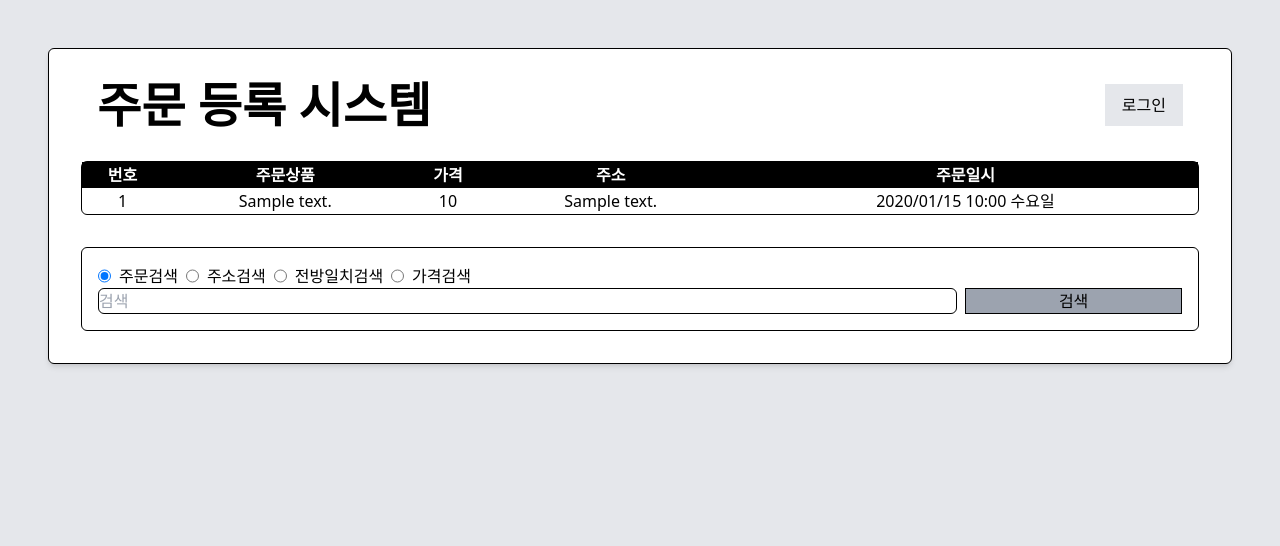
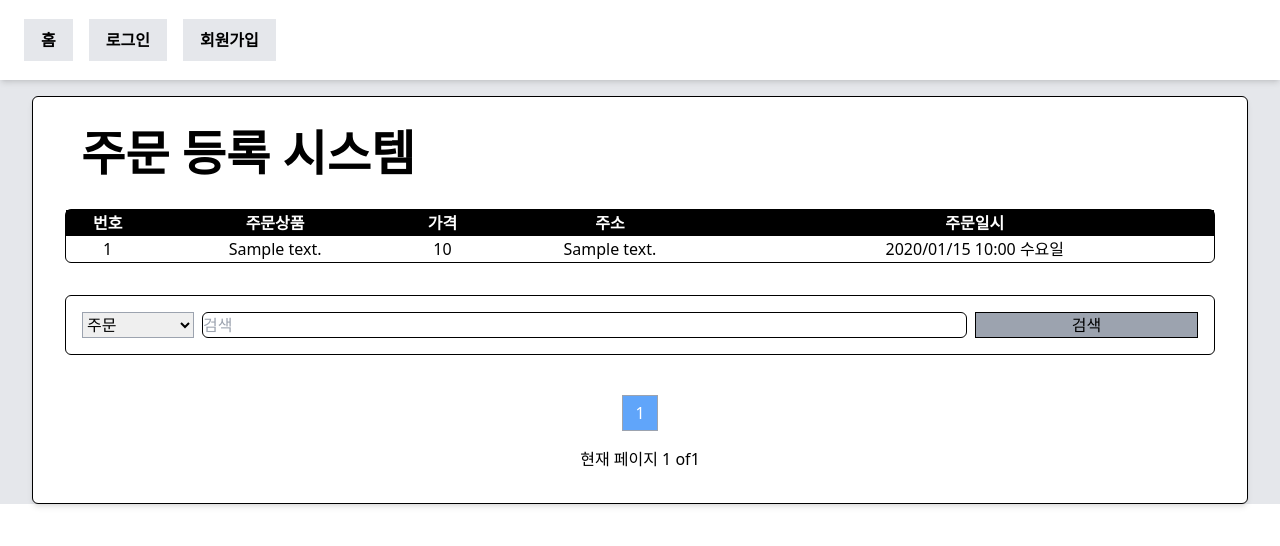
Before and after one commit to Ropung/django-project, a Django app: page /order/ in a window 1280 px wide. Shown: the top 546 px of the page. Run offline with Django 4.2, Linux system fonts and the light colour scheme; tables that the repository leaves empty hold one stand-in row (values such as "Sample post"); some libraries are stand-ins or nearby versions.

Commit message:
middle commit

```diff
--- a/myorder/order/urls.py
+++ b/myorder/order/urls.py
@@ -4,11 +4,11 @@ from . import views
 
 urlpatterns = [
     path('', views.index),
-    path('find_order', views.find_order),
     path('write', views.write),
     path('<int:id>', views.read),
     path('<int:id>/update', views.update),
     path('<int:id>/delete', views.delete),
     path('login', views.login),
     path('logout', views.logout),
+    path('signup', views.signup),
 ]
--- a/myorder/order/views.py
+++ b/myorder/order/views.py
@@ -2,31 +2,41 @@ from django.shortcuts import render
 from django.http import HttpResponse,HttpResponseRedirect
 from django.template import loader
 from .models import Order
+from django.core.paginator import Paginator
 
 def home(request):
     return HttpResponseRedirect('/order/')
 
 def index(request):
-    # -붙이면 DESC 안붙이면
-    oList = Order.objects.all().order_by('-id')
-    return render(request,'order/index.html',{'oList':oList})
+
+    oList = None
+    context = {}
+    if 'searchType' in request.GET and 'searchWord' in request.GET :
+        search_type = request.GET['searchType']
+        search_word = request.GET['searchWord']
+
+        # match (자바 스위치)
+        if  search_type == 'order':
+            oList = Order.objects.filter(order_text__contains = search_word).order_by('order_text')
+        elif search_type == 'address':
+            oList = Order.objects.filter(address__contains = search_word).order_by('-address')
+        elif search_type == 'price' :
+            oList = Order.objects.filter(price__contains = search_word ).order_by('price')
+        # 검색 했을때만 검색 기준과 키워드를 context에 넣는다
+        context['searchType'] =search_type
+        context['searchWord'] =search_word
+    else :
+        oList = Order.objects.all().order_by('-id')
+
+    # 페이징 넣기
+    paginator = Paginator(oList,10)
+    page_obj = paginator.get_page(request.GET.get('page'))
+
+    # Paginator 클래스를 이용해서 자른 목록의 단위에서 몇번째 단위를 보여줄 것인지 정한다
+    context['page_obj'] = page_obj
+    return render(request,'order/index.html',context)
     #
-def find_order(request) :
-    input_name = request.GET['find_order']
-    option = request.GET['option']
 
-    oList = []
-    if  option == 'order':
-        oList = Order.objects.filter(order_text__contains = input_name).order_by('order_text')
-    elif option == 'address':
-        oList = Order.objects.filter(address__contains = input_name).order_by('-address')
-    elif option == 'front_address' :
-        oList = Order.objects.filter(address__startswith = input_name ).order_by('address')
-    elif option == 'price' :
-        oList = Order.objects.filter(price__contains = input_name ).order_by('price')
-
-    return render(request,'order/index.html',  {'oList' : oList})
-    #
 def read(request, id):
     order = Order.objects.get(id = id)
     if request.method == "GET" :
@@ -99,3 +109,15 @@ def login(request):
         return HttpResponseRedirect('/')
     print("login>>> 예외처리")
     return HttpResponseRedirect('/')
+
+def signup(request):
+    if request.method == "GET" :
+        return render(request,'order/login.html')
+    elif request.method == "POST" :
+        user_id = request.POST["order_username"]
+        user_pass = request.POST["order_password"]
+        # FIXME user 테이블 조회 유효성 검사 or 토큰작업
+        request.session['user'] = user_id
+        return HttpResponseRedirect('/')
+    print("login>>> 예외처리")
+    return HttpResponseRedirect('/')
--- /dev/null
+++ b/myorder/templates/common/base.html
@@ -0,0 +1,22 @@
+<!DOCTYPE html>
+<html lang="en">
+
+  <head>
+    <meta charset="UTF-8">
+    <meta http-equiv="X-UA-Compatible" content="IE=edge">
+    <meta name="viewport" content="width=device-width, initial-scale=1.0">
+    <title>
+      {% block title %}{% endblock title%}
+    </title>
+    <script src="https://cdn.tailwindcss.com"></script>
+    <!-- {% load static %} <link rel="stylesheet" href="{% static 'style.css' %}"> -->
+  </head>
+
+  <body>
+    <!-- 컴포넌트(프래그먼트)를 inclue -->
+    {% include 'common/menubar.html' %}
+    <!--다른 내용을 삽입할 자리를 만들기-->
+    {% block body %}{% endblock body %}
+  </body>
+
+</html>
--- /dev/null
+++ b/myorder/templates/common/menubar.html
@@ -0,0 +1,12 @@
+<div class="w-full bg-white h-20 flex flex-col gap-2">
+  <div class="w-full h-full flex flex-row gap-4 items-center jutify-end px-6 boder-b border-gray-400 shadow-md font-bold">
+    <a href="/" class="border boedr-black py-2 px-4 bg-gray-200">홈</a>
+    {% if not request.session.user %}
+      <a href="login" class="border boedr-black py-2 px-4 bg-gray-200">로그인</a>
+      <a href="signup" class="border boedr-black py-2 px-4 bg-gray-200">회원가입</a>
+    {% endif %}
+    {% if request.session.user %}
+      <a href="logout" class="border boedr-black py-2 px-4 bg-gray-200">로그아웃</a>
+    {% endif %}
+  </div>
+</div>
--- a/myorder/templates/order/index.html
+++ b/myorder/templates/order/index.html
@@ -1,30 +1,16 @@
-<!DOCTYPE html>
-<html lang="en">
-  <head>
-    <meta charset="UTF-8" />
-    <meta http-equiv="X-UA-Compatible" content="IE=edge" />
-    <meta name="viewport" content="width=device-width, initial-scale=1.0" />
-    <title>Document</title>
-    <script src="https://cdn.tailwindcss.com"></script>
-  </head>
-  <body class="w-[100vw] p-12 bg-gray-200">
-    <section
-      class="flex flex-col gap-8 border border-black p-8 rounded-md shadow-md bg-white"
-    >
+{# common/base.html을 상속 받겠음 #}
+{% extends 'common/base.html' %}
+{% block title %}[게시판]{% endblock title %}
+  {% block body %}
+  <div class="w-[100vw] pt-4 px-8 bg-gray-200">
+    <section class="flex flex-col gap-8 border border-black p-8 rounded-md shadow-md bg-white">
       <div class="flex flex-row px-4 justify-between items-center">
         <h1 class="text-5xl font-bold">주문 등록 시스템</h1>
-        <div class="flex flex-row gap-4">
-          {% if not request.session.user %}
-          <a href="login" class="border boedr-black py-2 px-4 bg-gray-200"
-            >로그인</a
-          >
-          {% endif %} {% if request.session.user %}
-          <a href="logout" class="border boedr-black py-2 px-4 bg-gray-200"
-            >로그아웃</a
-          >
+        {% if request.session.user %}
+        <a href="write" class="border boedr-black py-2 px-4 bg-gray-200">주문등록</a>
         {% endif %}
       </div>
-      </div>
+
       <div class="w-full border border-black rounded-md">
         <table class="w-full text-center">
           <tr class="bg-black text-white">
@@ -35,62 +21,103 @@
             <th>주문일시</th>
           </tr>
           <tbody>
-            {% for o in oList %}
+            {% if page_obj %}
+            {% for o in page_obj %}
               <tr>
                 <td>{{o.id}}</td>
                 <td class="cursor-pointer hover:bg-gray-400">
-                <a href="{{o.id}}"> {{o.order_text}} </a>
+                  <a href="{{o.id}}">
+                    {{o.order_text}}
+                  </a>
                 </td>
                 <td>{{o.price}}</td>
                 <td>{{o.address}}</td>
                 <td>{{o.order_date|date:'Y/m/d H:i D'}}</td>
               </tr>
             {% endfor %}
+            {% else %}
+              <p>주문이 존재하지 않습니다</p>
+            {% endif %}
           </tbody>
         </table>
       </div>
       <!-- 검색 및 글쓰기-->
-      <div class="flex flex-row gap-2 items-center justify-between">
-        <form
-          action="find_order"
-          method="get"
-          class="flex flex-1 flex-col border border-black w-fit rounded-md p-4"
-        >
-          <div class="flex gap-2">
-            <input
-              type="radio"
-              name="option"
-              value="order"
-              checked="true"
-            />주문검색
-            <input type="radio" name="option" value="address" />주소검색
-            <input
-              type="radio"
-              name="option"
-              value="front_address"
-            />전방일치검색
-            <input type="radio" name="option" value="price" />가격검색
-          </div>
-          <div class="flex flex-row gap-2">
-            <input
-              type="text"
-              name="find_order"
-              placeholder="검색"
-              class="flex flex-1 border border-black rounded-md"
-            />
-            <input
-              type="submit"
-              value="검색"
-              class="bg-gray-400 border border-black w-[20%] px-2"
-            />
+      <div class="flex flex-col gap-2 items-center justify-between">
+        <!-- action을 비워놓게 되면 현재 페이지의 주소를 다시 호출한다.-->
+        <form class="w-full flex flex-col border border-black w-fit rounded-md p-4">
+          <div class="w-full flex flex-row gap-2">
+          <select name = "searchType" class="w-28 border border-gray-400">
+            <!--주문-->
+            {% if searchType == 'order'%}
+            <option value="order" selected="selected">주문</option>
+            {% else%}
+            <option value="order">주문</option>
+            {% endif%}
+            {% if searchType == 'address'%}
+            <option value="address" selected="selected">주소</option>
+            {% else%}
+            <option value="address">주소</option>
+            {% endif%}
+            {% if searchType == 'price'%}
+            <option value="price" selected="selected">가격</option>
+            {% else%}
+            <option value="price">가격</option>
+            {% endif %}
+          </select>
+
+            <input type="text" name="searchWord" placeholder="검색" value="{{searchWord}}" class="flex flex-1 border border-black rounded-md"/>
+            <input type="submit" value="검색" class="bg-gray-400 border border-black w-[20%] px-2"/>
           </div>
         </form>
-        {% if request.session.user %}
-        <div class="w-[20%] border boder-gray-400 bg-gray-200 text-center p-4">
-          <a href="write" class="">주문등록</a>
-        </div>
+        <div class="flex flex-col gap-4">
+          <aside class="w-full flex flex-row gap-4 justify-center items-center">
+          <!--1번 페이징-->
+          {% if page_obj.has_previous %}
+            <a href="?page=1" class="border boder-gray-400 p-2 bg-gray-200">&laquo;처음 페이지로</a>
+            <a href="?page={{page_obj.previous_page_number}}" class="border boder-gray-400 p-2 bg-gray-200">이전</a>
           {% endif %}
+            <!-- Paginator 의 number 현재 페이지 번호-->
+            <!-- num_pages는 전체 페이지수 -->
+          {% if page_obj.has_next %}
+            <a href="?page={{page_obj.next_page_number}}" class="border boder-gray-400 p-2 bg-gray-200">다음</a>
+            <a href="?page={{page_obj.paginator.num_pages}}" class="border boder-gray-400 p-2 bg-gray-200">마지막 페이지로 &raquo</a>
+          {% endif %}
+          </aside>
+          <!--2번 페이징-->
+        <aside class="flex flex-row gap-2 justify-center items-center">
+          {% comment %} <div>
+            {% for page_number in page_obj.paginator.page_range %}
+              <a href="?page={{ page_number }}">{{page_number}}</a>
+            {% endfor %}
+          </div> {% endcomment %}
+        </aside>
+          <!--3번 개선된 페이징 -->
+          <aside class="flex flex-row gap-2 justify-center items-center">
+            {% for page_number in page_obj.paginator.page_range %}
+              <!---->
+              {% if page_number >= page_obj.number|add:-2 and page_number <= page_obj.number|add:2 %}
+              <!--검색조건이있을떄-->
+              {% if searchWord %}
+                  <a href="?page={{page_number}}&searchType={{searchType}}&searchWord={{searchWord}}"
+                     class= "w-9 h-9 flex items-center justify-center border border-gray-400 p-2 bg-black text-white">{{page_number}}</a>
+                <!-- 검색조건이없을떄-->
+              {% else %}
+
+                {% if page_number == page_obj.number %}
+                    <a href="?page={{page_number}}"
+                      class= "w-9 h-9 flex items-center justify-center border border-gray-400 p-4 bg-blue-400 text-white">{{page_number}}</a>
+                {% else %}
+                    <a href="?page={{page_number}}"
+                    class= "w-9 h-9 flex items-center justify-center border border-gray-400 p-2 bg-black text-white">{{page_number}}</a>
+                {% endif %}
+              {% endif %}
+              {% endif %}
+              <!---->
+            {% endfor %}
+          </aside>
+          <p class="w-full flex justify-center">현재 페이지 {{page_obj.number}}<!----> of{{page_obj.paginator.num_pages}}</p>
+
         </div>
       </section>
-  </body>
-</html>
+    </div>
+  {% endblock body %}
```
Also changed, not shown: 0324_note.md (added, +19 -0 lines), myorder/templates/order/login.html (+12 -38 lines), myorder/templates/order/order_form.html (+8 -19 lines), myorder/templates/order/read.html (+13 -18 lines), myorder/templates/order/update.html (+10 -33 lines), 1 other file. Lines whose indentation alone changed are shown as unchanged.
